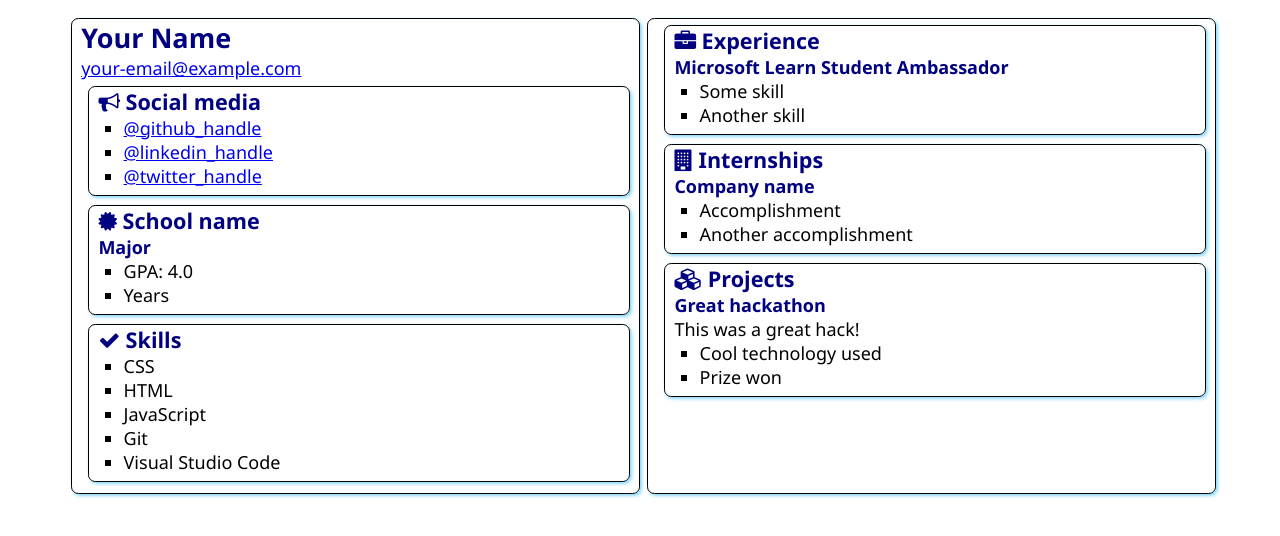
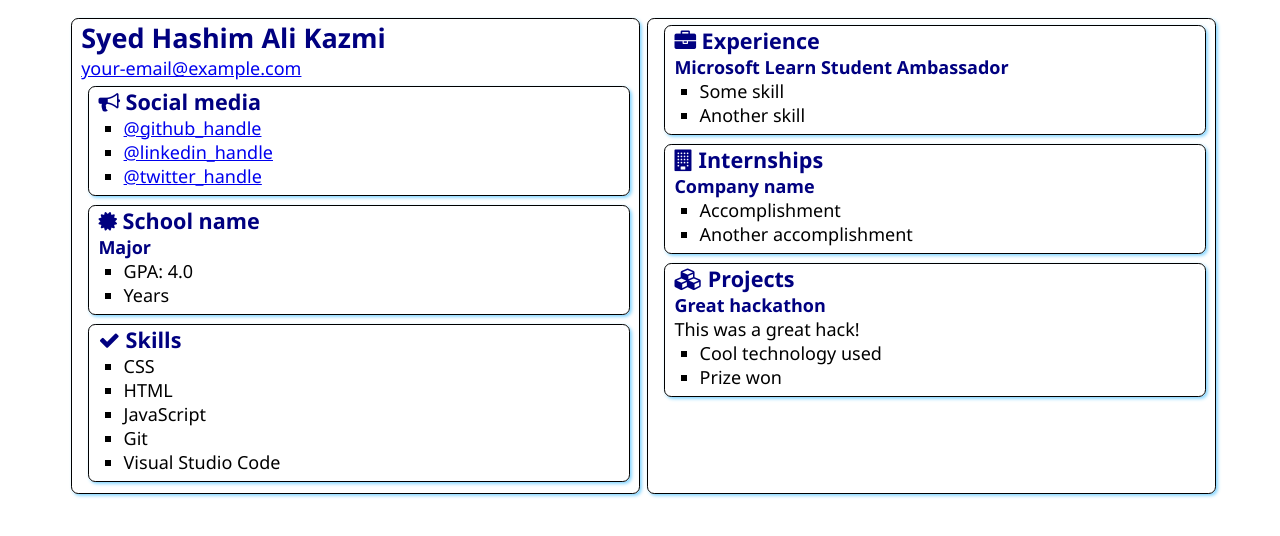
Before and after one commit to Hashim-Ali10/SATechnicalOnboarding, a plain HTML site: page src/index.html in a window 1280 px wide. Drawn offline with Linux system fonts and the light colour scheme.

Commit message:
Added my name
Did my first change.

```diff
--- a/src/index.html
+++ b/src/index.html
@@ -12,7 +12,7 @@
 <body>
     <main>
         <article class="box">
-            <h1>Your Name</h1>
+            <h1>Syed Hashim Ali Kazmi</h1>
             <div><a href="mailto:your.email@example.com">your-email@example.com</a></div>
 
             <section class="box">
```
